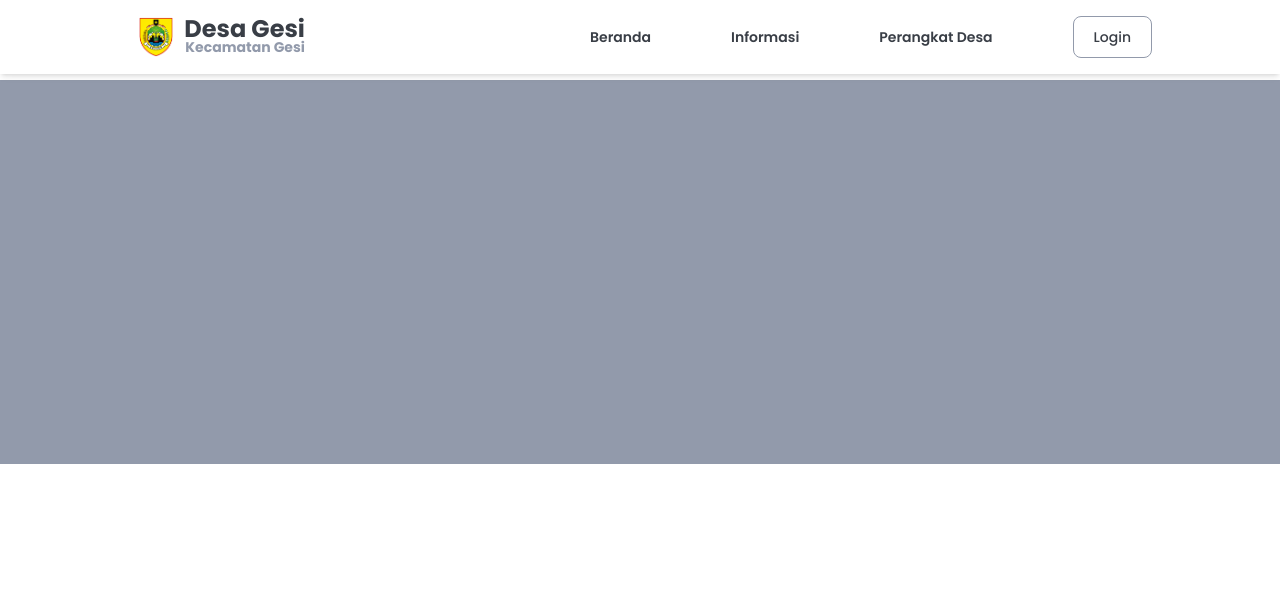
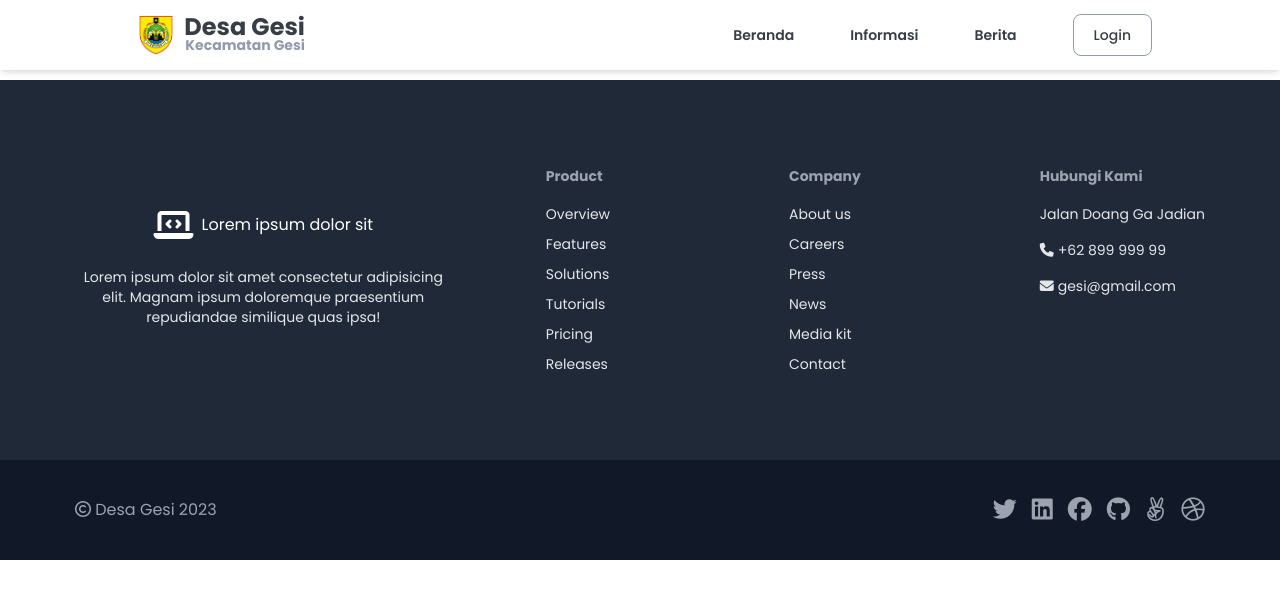
Before and after one commit to RatriaSeza/KKN-web-pro-gesi, a Laravel app: template resources/views/components/layouts/app.blade.php in a window 1280 px wide. Shown: the top 599 px of the page. Run offline with Laravel 10, Linux system fonts and the light colour scheme; the template is opened without the code that fills it, so the values that code supplies are empty; style sheets or scripts are compiled from the project's sources; some libraries are stand-ins or nearby versions.

Commit message:
feat: add map, fix footer, and fix view on header

```diff
--- a/resources/views/components/layouts/app.blade.php
+++ b/resources/views/components/layouts/app.blade.php
@@ -1,5 +1,6 @@
 <!DOCTYPE html>
 <html lang="en">
+
 <head>
     <meta charset="UTF-8">
     <meta name="viewport" content="width=device-width, initial-scale=1.0">
@@ -13,38 +14,27 @@
     <link rel="stylesheet" href="{{ asset('css/owl.carousel.min.css') }}">
     <link rel="stylesheet" href="{{ asset('css/owl.theme.default.min.css') }}">
 </head>
+
 <body class="font-Primary">
-    <header class="bg-white w-full shadow-md py-4 fixed top-0 z-50">
-        <div class="flex justify-between items-center container max-w-5xl mx-auto">
-            <a href="#" class="flex items-center">
-                <img class="h-10" src="{{ asset('img/sragen-logo.png') }}" alt="Sragen">
-                <div class="font-bold">
-                    <p class="text-primary text-2xl leading-6">Desa Gesi</p>
-                    <p class="ml-[1px] mb-1 text-secondary text-sm leading-3">Kecamatan Gesi</p>
-                </div>
-            </a>
-            <nav class="text-primary font-semibold text-sm flex justify-between items-center gap-20">
-                <a class="hover:text-secondary ease-out duration-150" href="#">Beranda</a>
-                <a class="hover:text-secondary ease-out duration-150" href="#">Informasi</a>
-                <a class="hover:text-secondary ease-out duration-150" href="#">Perangkat Desa</a>
-                <a class="text-primary hover:text-white border border-secondary hover:bg-primary focus:ring-4 focus:outline-none focus:ring-gray-300 font-medium rounded-lg text-sm px-5 py-2.5 text-center cursor-pointer ease-out duration-150">Login</a>
-            </nav>
-        </div>
+    <header class="bg-white w-full shadow-md fixed top-0 z-50">
+        <x-layouts.header />
     </header>
 
     <div class="bg-white">
         {{ $slot }}
     </div>
 
-    <footer class="mt-20">
-        <div class="container bg-secondary h-96">
-
-        </div>
+    <footer class="mt-20 bg-gray-800">
+        <x-layouts.footer />
     </footer>
 
     {{-- JS --}}
-    <script src="https://cdnjs.cloudflare.com/ajax/libs/jquery/3.7.0/jquery.min.js" integrity="sha512-3gJwYpMe3QewGELv8k/BX9vcqhryRdzRMxVfq6ngyWXwo03GFEzjsUm8Q7RZcHPHksttq7/GFoxjCVUjkjvPdw==" crossorigin="anonymous" referrerpolicy="no-referrer"></script>
+    <script src="https://cdnjs.cloudflare.com/ajax/libs/jquery/3.7.0/jquery.min.js"
+        integrity="sha512-3gJwYpMe3QewGELv8k/BX9vcqhryRdzRMxVfq6ngyWXwo03GFEzjsUm8Q7RZcHPHksttq7/GFoxjCVUjkjvPdw=="
+        crossorigin="anonymous" referrerpolicy="no-referrer"></script>
     <script src="{{ asset('js/owl.carousel.min.js') }}"></script>
+    <script src="https://kit.fontawesome.com/3c95b2f216.js" crossorigin="anonymous"></script>
     {{ $customJS }}
 </body>
+
 </html>
--- /dev/null
+++ b/resources/views/components/layouts/footer.blade.php
@@ -0,0 +1,105 @@
+<div class="flex flex-col mx-auto container h-auto ">
+    <div class="flex lg:items-center lg:justify-between flex-col lg:flex-row gap-y-[45px] py-[30px] lg:py-0 px-[15px] sm:px-[30px] md:px-[40px] lg:px-[50px] xl:px-[75px] w-full h-auto lg:h-[380px]">
+        <div class="lg:w-4/12">
+            <div class="flex items-center justify-center gap-x-[8px] mb-[30px] text-white">
+                <i class="fa-solid fa-2xl fa-laptop-code"></i>
+                Lorem ipsum dolor sit
+            </div>
+
+            <div class="text-center text-gray-200 text-sm">
+                Lorem ipsum dolor sit amet consectetur adipisicing elit.
+                Magnam ipsum doloremque praesentium repudiandae similique quas ipsa!
+            </div>
+        </div>
+
+        <div class="flex justify-center sm:justify-between flex-wrap lg:flex-nowrap gap-y-[60px] gap-x-[90px] sm:gap-x-0 lg:w-7/12 text-sm">
+            <div class="text-center sm:text-left">
+                <div class="mb-[18px] text-gray-400 font-bold select-none">Product</div>
+                <ul class="flex flex-col gap-[10px] text-gray-200">
+                    <a class="hover:underline" href="#">
+                        <li>Overview</li>
+                    </a>
+                    <a class="hover:underline" href="#">
+                        <li>Features</li>
+                    </a>
+                    <a class="hover:underline" href="#">
+                        <li>Solutions</li>
+                    </a>
+                    <a class="hover:underline" href="#">
+                        <li>Tutorials</li>
+                    </a>
+                    <a class="hover:underline" href="#">
+                        <li>Pricing</li>
+                    </a>
+                    <a class="hover:underline" href="#">
+                        <li>Releases</li>
+                    </a>
+                </ul>
+            </div>
+
+            <div class="text-center sm:text-left">
+                <div class="mb-[18px] text-gray-400 font-bold select-none">Company</div>
+
+                <ul class="flex flex-col gap-[10px] text-gray-200">
+                    <a class="hover:underline" href="#">
+                        <li>About us</li>
+                    </a>
+                    <a class="hover:underline" href="#">
+                        <li>Careers</li>
+                    </a>
+                    <a class="hover:underline" href="#">
+                        <li>Press</li>
+                    </a>
+                    <a class="hover:underline" href="#">
+                        <li>News</li>
+                    </a>
+                    <a class="hover:underline" href="#">
+                        <li>Media kit</li>
+                    </a>
+                    <a class="hover:underline" href="#">
+                        <li>Contact</li>
+                    </a>
+                </ul>
+            </div>
+
+            <div class="text-center sm:text-left">
+                <div class="mb-[18px] text-gray-400 font-bold select-none">Hubungi Kami</div>
+                <ul class="flex flex-col gap-4 text-gray-200">
+                    <a class="hover:underline" href="https://goo.gl/maps/4UTuB1ikzE5a6faP7" target="_blank">
+                        <li>Jalan Doang Ga Jadian</li>
+                    </a>
+                    <a class="hover:underline" href="tel:+628999999999">
+                        <li><i class="mr-1 fa-solid fa-phone"></i>+62 899 999 99</li>
+                    </a>
+                    <a class="hover:underline" href="#">
+                        <li><i class="mr-1 fa-solid fa-envelope"></i>gesi@gmail.com</li>
+                    </a>
+                </ul>
+            </div>
+        </div>
+    </div>
+</div>
+
+<div class="bg-gray-900">
+    <div class="flex items-center justify-evenly sm:justify-between flex-col sm:flex-row sm:px-[30px] md:px-[40px] lg:px-[50px] xl:px-[75px] container mx-auto h-[100px]">
+        <div class="text-gray-400">
+            <i class="fa-regular fa-copyright"></i>
+            Desa Gesi 2023
+        </div>
+
+        <ul class="flex gap-[15px] text-gray-400 cursor-pointer">
+            <li class="ease-in duration-200 hover:text-gray-100"><i class="fa-brands fa-xl fa-twitter"></i>
+            </li>
+            <li class="ease-in duration-200 hover:text-gray-100"><i class="fa-brands fa-xl fa-linkedin"></i>
+            </li>
+            <li class="ease-in duration-200 hover:text-gray-100"><i class="fa-brands fa-xl fa-facebook"></i>
+            </li>
+            <li class="ease-in duration-200 hover:text-gray-100"><i class="fa-brands fa-xl fa-github"></i>
+            </li>
+            <li class="ease-in duration-200 hover:text-gray-100"><i class="fa-brands fa-xl fa-angellist"></i>
+            </li>
+            <li class="ease-in duration-200 hover:text-gray-100"><i class="fa-brands fa-xl fa-dribbble"></i>
+            </li>
+        </ul>
+    </div>
+</div>
--- /dev/null
+++ b/resources/views/components/layouts/header.blade.php
@@ -0,0 +1,22 @@
+<div class="flex justify-between items-center container max-w-5xl mx-auto">
+    <a href="#" class="flex items-center">
+        <img class="h-10" src="{{ asset('img/sragen-logo.png') }}" alt="Sragen">
+        <div class="font-bold">
+            <p class="text-primary text-2xl leading-6">Desa Gesi</p>
+            <p class="ml-[1px] mb-1 text-secondary text-sm leading-3">Kecamatan Gesi</p>
+        </div>
+    </a>
+    <nav class="text-primary font-semibold text-sm flex h-[70px] justify-between items-center gap-14">
+        <a class="hover:text-secondary ease-out duration-150" href="#">Beranda</a>
+        <div>
+            <button class="h-[70px] peer hover:text-secondary ease-out duration-150" href="#">Informasi</button>
+            <div class="w-32 absolute py-2 -ml-4 hidden peer-hover:flex hover:flex flex-col gap-2 bg-white drop-shadow-lg text-xs">
+                <a class="px-3 py-2 hover:bg-gray-100" href="#">Sejarah</a>
+                <a class="px-3 py-2 hover:bg-gray-100" href="#">Perangkat Desa</a>
+            </div>
+        </div>
+        <a class="hover:text-secondary ease-out duration-150" href="#">Berita</a>
+        <a
+            class="text-primary hover:text-white border border-secondary hover:bg-primary focus:ring-4 focus:outline-none focus:ring-gray-300 font-medium rounded-lg text-sm px-5 py-2.5 text-center cursor-pointer ease-out duration-150">Login</a>
+    </nav>
+</div>
--- a/resources/views/index.blade.php
+++ b/resources/views/index.blade.php
@@ -14,6 +14,7 @@
             <p class="my-10 text-center text-2xl font-semibold">Berita</p>
 
             <div class="flex justify-center gap-6 max-w-5xl mx-auto">
+                @for ($i = 0; $i < 3; $i++)
                 <div class="bg-white max-w-sm rounded overflow-hidden shadow-lg">
                     <img class="w-full h-40 object-cover" src="{{ asset('img/carousel/kantor-lurah.jpg') }}" alt="Kantor Lurah">
                     <div class="px-4 py-3">
@@ -24,7 +25,12 @@
                         </p>
                     </div>
                 </div>
+                @endfor
             </div>
+        </div>
+
+        <div class="mx-auto w-full my-10">
+            <iframe class="mx-auto rounded" src="https://www.google.com/maps/embed?pb=!1m18!1m12!1m3!1d20526.235473720226!2d110.99805488435362!3d-7.33187414601767!2m3!1f0!2f0!3f0!3m2!1i1024!2i768!4f13.1!3m3!1m2!1s0x2e7a0133df97ffa5%3A0x5027a76e355b370!2sGesi%2C%20Sragen%20Regency%2C%20Central%20Java!5e0!3m2!1sen!2sid!4v1690361321649!5m2!1sen!2sid" width="600" height="450" style="border:0;" allowfullscreen="" loading="lazy" referrerpolicy="no-referrer-when-downgrade"></iframe>
         </div>
 
         <x-slot:customJS>
```
